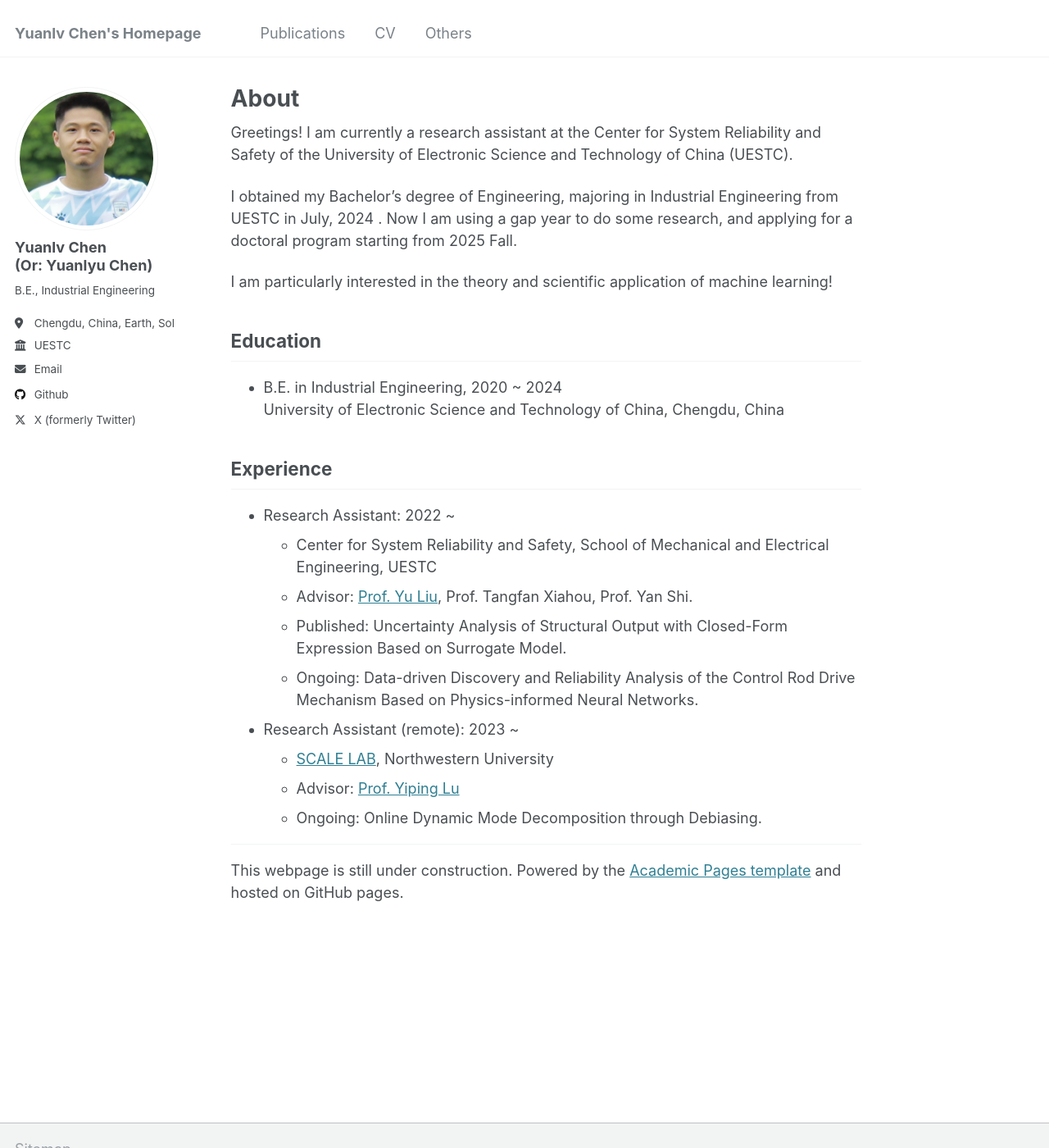
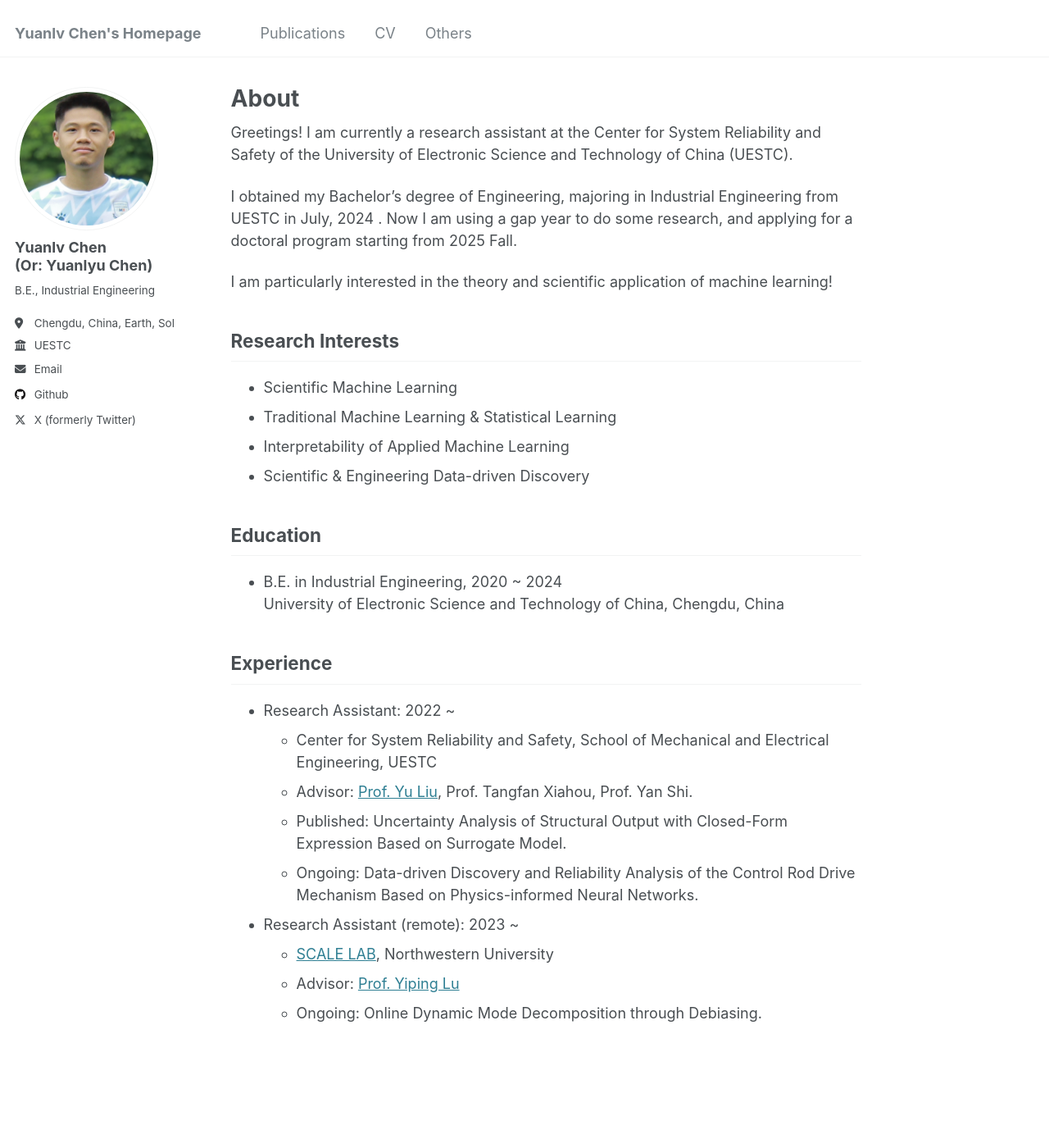
Before and after one commit to YLchen22/YLchen22.github.io, a Jekyll site: the page built from _pages/about.md, in a window 1280 px wide and 1400 px high. Shown: the whole window at 82% size. Built offline with Jekyll 4.4.1, drawn with Linux system fonts in a browser that asks for light colours.

Commit message:
Update about.md

```diff
--- a/_pages/about.md
+++ b/_pages/about.md
@@ -12,6 +12,13 @@ Greetings! I am currently a research assistant at the Center for System Reliabil
 I obtained my Bachelor's degree of Engineering, majoring in Industrial Engineering from UESTC in July, 2024 . Now I am using a gap year to do some research, and applying for a doctoral program starting from 2025 Fall.
 
 I am particularly interested in the theory and scientific application of machine learning!
+
+Research Interests
+------
+* Scientific Machine Learning
+* Traditional Machine Learning & Statistical Learning
+* Interpretability of Applied Machine Learning
+* Scientific & Engineering Data-driven Discovery
 
 Education
 ------
@@ -29,7 +36,3 @@ Experience
   * [SCALE LAB](https://scale-lab-northwestern.github.io/), Northwestern University
   * Advisor: [Prof. Yiping Lu](https://2prime.github.io/)
   * Ongoing: Online Dynamic Mode Decomposition through Debiasing.
-
-
-------
-This webpage is still under construction. Powered by the [Academic Pages template](https://github.com/academicpages/academicpages.github.io) and hosted on GitHub pages.
```
